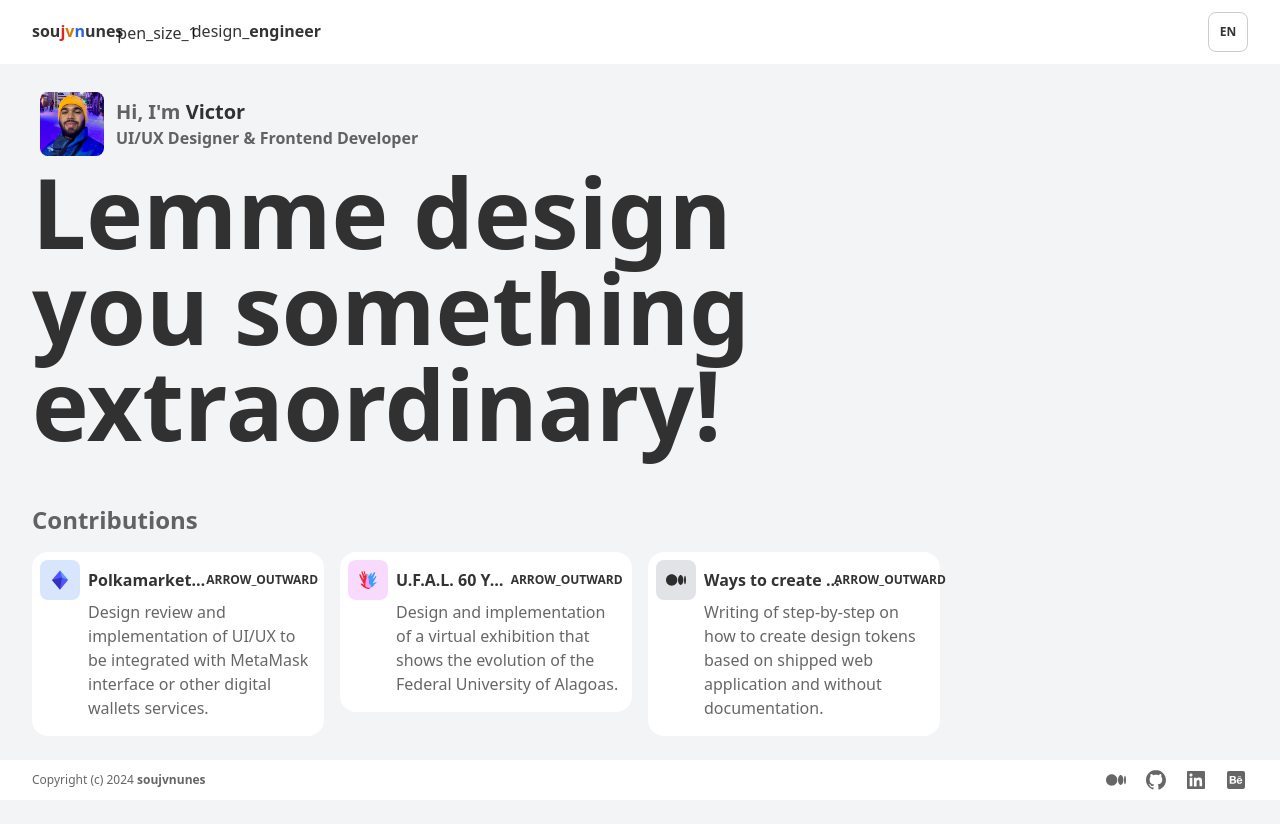
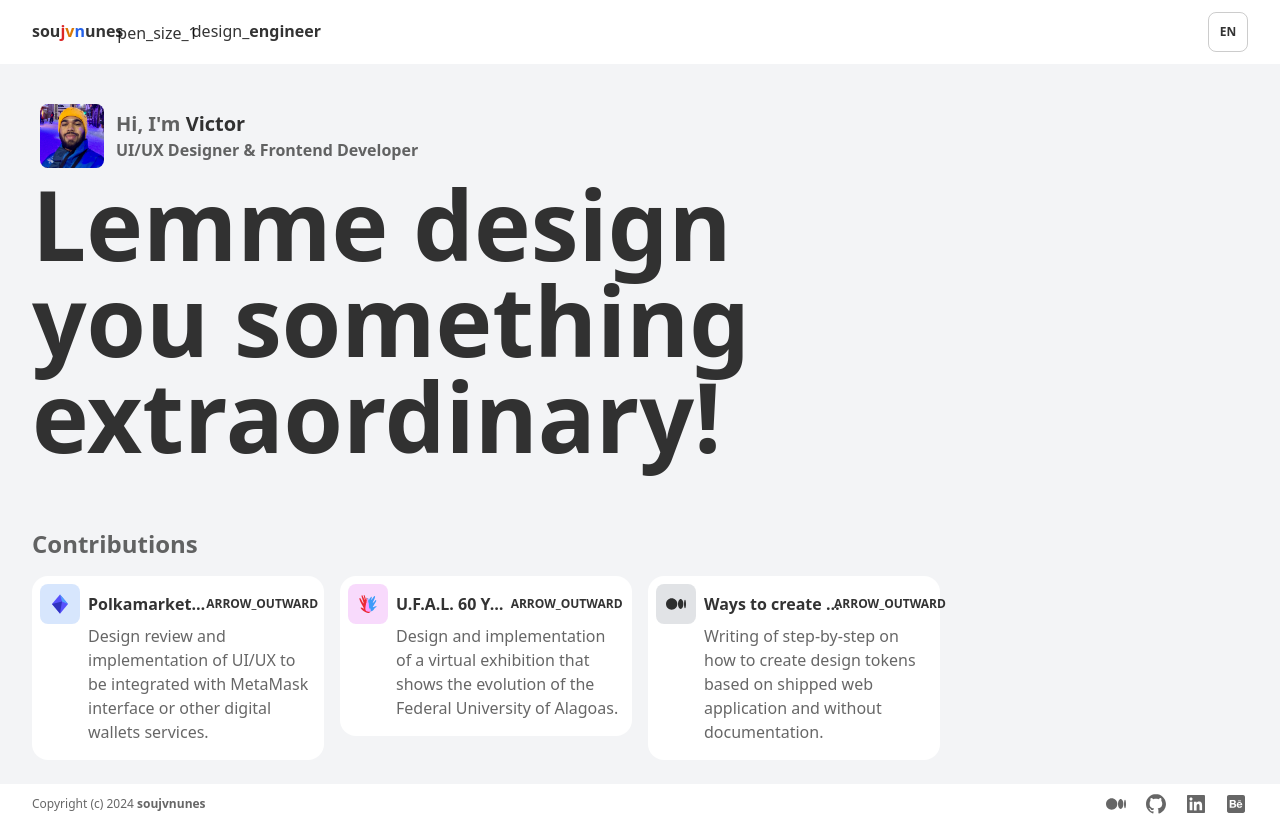
Before and after one commit to soujvnunes/soujvnunes.github.io, a React (Vite) app: page / in a window 1280 px wide. Before the commit the page ends 800 px from the top, so only its background shows below. Built offline with nearby package versions, Linux system fonts and the light colour scheme.

Commit message:
feat(IntroSection): adjust UI

```diff
--- a/src/components/IntroSection.tsx
+++ b/src/components/IntroSection.tsx
@@ -10,7 +10,7 @@ export default function IntroSection() {
     <section
       className={twMerge(
         classNames.container.root,
-        "flex grow flex-col justify-center pb-4 pt-4",
+        "flex grow flex-col justify-center pb-10 pt-10",
       )}
     >
       <p
```
